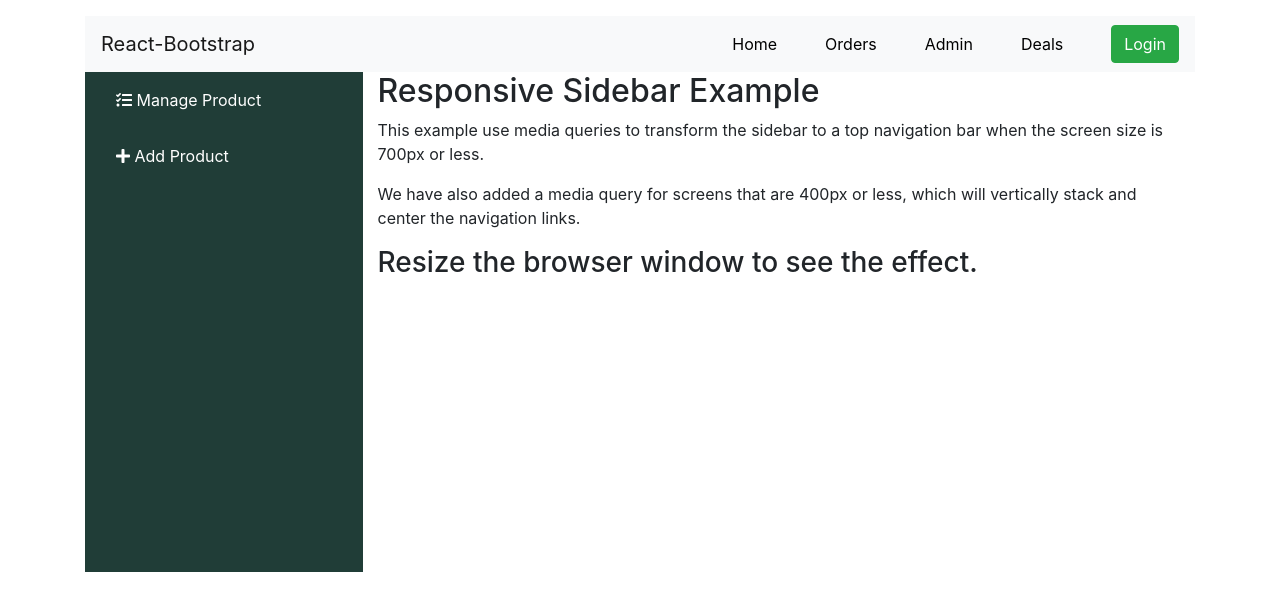
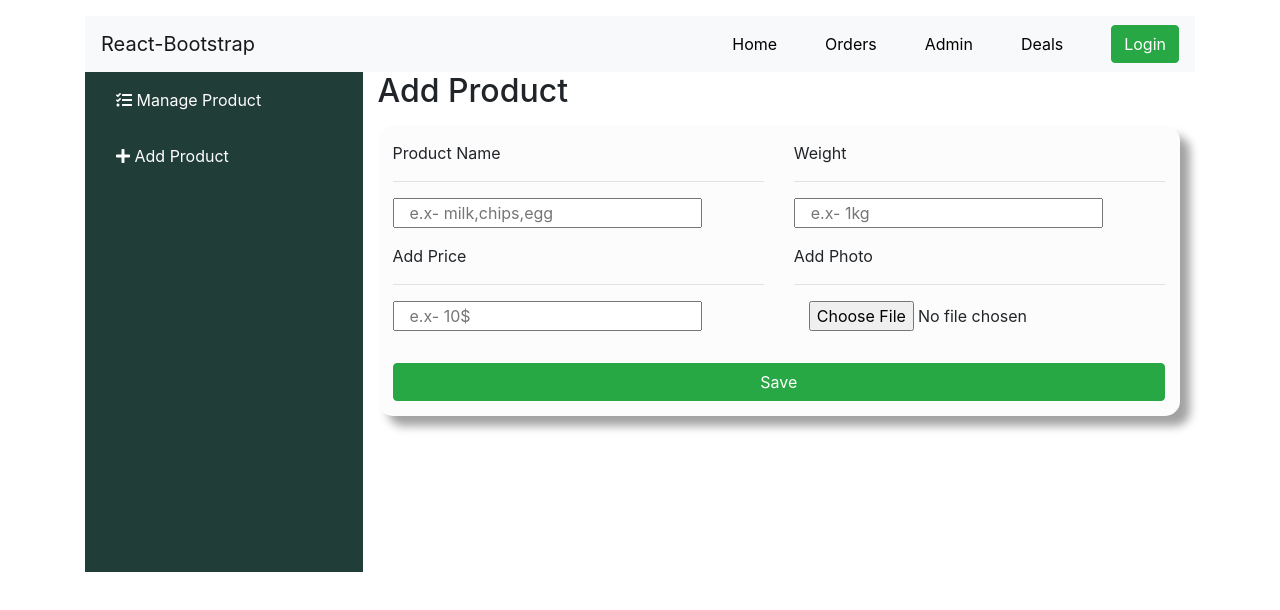
Before and after one commit to Debaray/grocery-daily-client, a React (Create React App) app: page /admin in a window 1280 px wide. Shown: the top 610 px of the page. Built offline with nearby package versions, Linux system fonts and the light colour scheme.

Commit message:
display products

```diff
--- a/package.json
+++ b/package.json
@@ -9,10 +9,12 @@
     "@testing-library/jest-dom": "^5.11.10",
     "@testing-library/react": "^11.2.6",
     "@testing-library/user-event": "^12.8.3",
+    "axios": "^0.21.1",
     "bootstrap": "^4.6.0",
     "react": "^17.0.2",
     "react-bootstrap": "^1.5.2",
     "react-dom": "^17.0.2",
+    "react-hook-form": "^6.15.5",
     "react-router-dom": "^5.2.0",
     "react-scripts": "4.0.3",
     "web-vitals": "^1.1.1"
--- /dev/null
+++ b/src/components/AddProduct/AddProduct.css
@@ -0,0 +1,12 @@
+.form-style{
+    border-radius: 15px;
+    background-color: rgba(245, 245, 245, 0.342);
+    padding: 15px;
+    box-shadow: 10px 10px 10px rgba(0, 0, 0, 0.37);
+}
+.button-style{
+    display: flex;
+    justify-content: end;
+    align-items: flex-end;
+
+}
--- /dev/null
+++ b/src/components/AddProduct/AddProduct.js
@@ -0,0 +1,85 @@
+import React, { useState } from 'react';
+import './AddProduct.css';
+import Button from 'react-bootstrap/Button';
+import axios from 'axios';
+
+const AddProduct = () => {
+    // const [imageUrl, setImageUrl] = useState(null);
+    const [productData, setProductData] = useState({
+        productName: '',
+        productWight: '',
+        productPrice: 0,
+        imageUrl: ''
+    });
+    const handleSubmit = e => {
+        console.log(productData);
+        const url = `http://localhost:5050/addProducts`;
+
+        fetch(url, {
+            method: 'POST',
+            headers: {
+                'content-type': 'application/json'
+            },
+            body: JSON.stringify(productData)
+        })
+            .then(res => console.log('server side response', res))
+        e.preventDefault();
+    }
+    const handleProductImageChange = event => {
+        console.log(event.target.files[0]);
+        const imageData = new FormData();
+        imageData.set('key', 'c01893fe74bfd862af43b215adb0d9d1');
+        imageData.append('image', event.target.files[0]);
+        axios.post('https://api.imgbb.com/1/upload',
+            imageData)
+            .then(function (response) {
+                // setImageUrl(response.data.data.display_url);
+                const newProductData = { ...productData };
+                newProductData.imageUrl = response.data.data.display_url;
+                setProductData(newProductData);
+            })
+            .catch(function (error) {
+                console.log(error);
+            });
+    }
+    const handleProductPropertyChange = event => {
+        const newProductData = { ...productData };
+        newProductData[event.target.name] = event.target.value.trim();
+        setProductData(newProductData);
+    }
+    return (
+        <div>
+            <h2>Add Product</h2>
+            <form className="mt-3 form-style">
+                <div className="row">
+                    <label htmlFor="productName" className="col-sm-12 col-md-6 col-lg-6">
+                        Product Name
+                   <hr></hr>
+                        <input className="col-sm-12 col-md-10 col-lg-10" name="productName" placeholder="e.x- milk,chips,egg" type="text" onChange={handleProductPropertyChange} />
+                    </label>
+                    <label className="col-sm-12 col-md-6 col-lg-6">
+                        Weight
+                   <hr></hr>
+                        <input className="col-sm-12 col-md-10 col-lg-10" name="productWight" placeholder="e.x- 1kg" type="text" onChange={handleProductPropertyChange} />
+                    </label>
+                </div>
+                <div className="row mt-2">
+                    <label className="col-sm-12 col-md-6 col-lg-6">
+                        Add Price
+                   <hr></hr>
+                        <input className="col-sm-12 col-md-10 col-lg-10" name="productPrice" placeholder="e.x- 10$" type="number" onChange={handleProductPropertyChange} />
+                    </label>
+                    <label className="col-sm-12 col-md-6 col-lg-6">
+                        Add Photo
+                   <hr></hr>
+                        <input className="col-sm-12 col-md-10 col-lg-10" type="file" onChange={handleProductImageChange} />
+                    </label>
+                </div>
+                <br />
+                <Button variant="success" as="input" type="submit" value="Save" block onClick={handleSubmit} />
+            </form>
+        </div>
+    );
+};
+
+export default AddProduct;
--- a/src/components/Admin/Admin.js
+++ b/src/components/Admin/Admin.js
@@ -7,9 +7,12 @@ import {
     Link
 } from "react-router-dom";
 import { FontAwesomeIcon } from '@fortawesome/react-fontawesome';
-import { faPlus,faTasks } from '@fortawesome/free-solid-svg-icons';
+import { faPlus, faTasks } from '@fortawesome/free-solid-svg-icons';
+import AddProduct from '../AddProduct/AddProduct';
+import ManageProducts from '../ManageProducts/ManageProducts';
 const Admin = () => {
     return (
+        <Router>
             <div className="container">
                 <div className="row">
                     <div className=" sidebar align-items-lg-center justify-content-lg-center col-sm-12 col-md-3 col-lg-3">
@@ -18,14 +21,23 @@ const Admin = () => {
                     </div>
 
                     <div className="col-sm-12 col-md-9 col-lg-9">
-                <h2>Responsive Sidebar Example</h2>
-                <p>This example use media queries to transform the sidebar to a top navigation bar when the screen size is 700px or less.</p>
-                <p>We have also added a media query for screens that are 400px or less, which will vertically stack and center the navigation links.</p>
-                <h3>Resize the browser window to see the effect.</h3>
+                        <Switch>
+
+                            <Route path="/admin/manageProducts">
+                                <ManageProducts />
+                            </Route>
+                            <Route path="/admin/addProduct">
+                                <AddProduct />
+                            </Route>
+                            <Route path="/admin">
+                                <AddProduct />
+                            </Route>
+                        </Switch>
                     </div>
                 </div>
 
             </div>
+        </Router>
     );
 };
 
--- a/src/components/Home/Home.js
+++ b/src/components/Home/Home.js
@@ -1,9 +1,23 @@
 import React from 'react';
+import { useEffect } from 'react';
+import { useState } from 'react';
+import Product from '../Product/Product';
 
 const Home = () => {
+    const [products, setProducts] = useState([]);
+
+    useEffect(() => {
+        fetch('http://localhost:5050/products')
+            .then(res => res.json())
+            .then(data => setProducts(data))
+    }, [])
     return (
-        <div>
-            <h1>This is Home</h1>
+        <div className="container">
+            <div className="row">
+                {
+                    products.map(product => <Product product={product}></Product>)
+                }
+            </div>
         </div>
     );
 };
--- /dev/null
+++ b/src/components/ManageProducts/ManageProducts.js
@@ -0,0 +1,12 @@
+import React from 'react';
+
+const ManageProducts = () => {
+    return (
+        <div>
+            <h2>Manage Products</h2>
+
+        </div>
+    );
+};
+
+export default ManageProducts;
--- /dev/null
+++ b/src/components/Product/Product.js
@@ -0,0 +1,20 @@
+import React from 'react';
+import { Button, Card } from 'react-bootstrap';
+import { FontAwesomeIcon } from '@fortawesome/react-fontawesome';
+import { faShoppingBag} from '@fortawesome/free-solid-svg-icons';
+const Product = ({ product }) => {
+    return (
+        <Card className="col-sm-12 col-md-6 col-lg-3 mt-3" >
+            <Card.Img variant="top" src={product.imageUrl}/>
+            <Card.Body>
+                <Card.Title>{product.productName} {product.productWight}</Card.Title>
+            </Card.Body>
+            <Card.Footer className="d-flex align-items-lg-center">
+                <h3 className="mr-auto">${product.productPrice}</h3>
+                <Button variant="primary"><FontAwesomeIcon icon={faShoppingBag}/> Buy Now</Button>
+            </Card.Footer>
+        </Card>
+    );
+};
+
+export default Product;
```
Also changed, not shown: src/components/Product/Product.css (added), 1 other file (tests, documents, lock files or other folders). Lines whose indentation alone changed are shown as unchanged.
